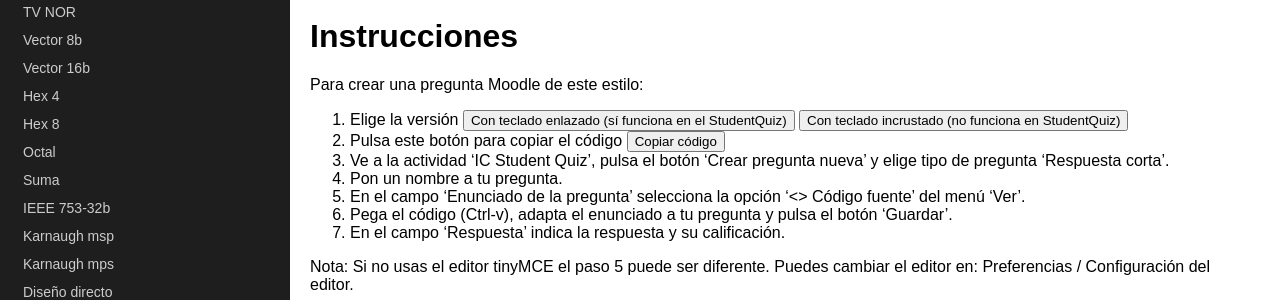
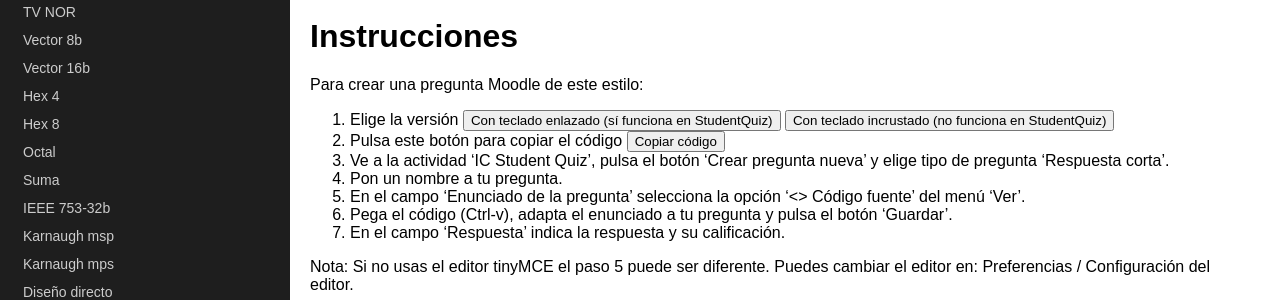
Before and after one commit to mglfcn/ic-student-quiz, a Jekyll site: the page built from minterm.md, in a window 1280 px wide. Shown: the part 309-609 px from the top of the page. Built offline with Jekyll 4.4.1, drawn with Linux system fonts in a browser that asks for light colours.

```diff
--- a/minterm.md
+++ b/minterm.md
@@ -44,7 +44,7 @@ Ejemplo: x5’·x4·x3’·x2·x1’·x0<br>
 # Instrucciones
 
 Para crear una pregunta Moodle de este estilo:
-1. Elige la versión <button onclick="mostrar_div1()">Con teclado enlazado (sí funciona en el StudentQuiz)</button>   <button onclick="mostrar_div2()">Con teclado incrustado (no funciona en StudentQuiz)</button>
+1. Elige la versión <button onclick="mostrar_div1()">Con teclado enlazado (sí funciona en StudentQuiz)</button>   <button onclick="mostrar_div2()">Con teclado incrustado (no funciona en StudentQuiz)</button>
 2. Pulsa este botón para copiar el código <button onclick="copiar_codigo()">Copiar código</button>
 3. Ve a la actividad 'IC Student Quiz', pulsa el botón 'Crear pregunta nueva' y elige tipo de pregunta 'Respuesta corta'.
 4. Pon un nombre a tu pregunta.
```
